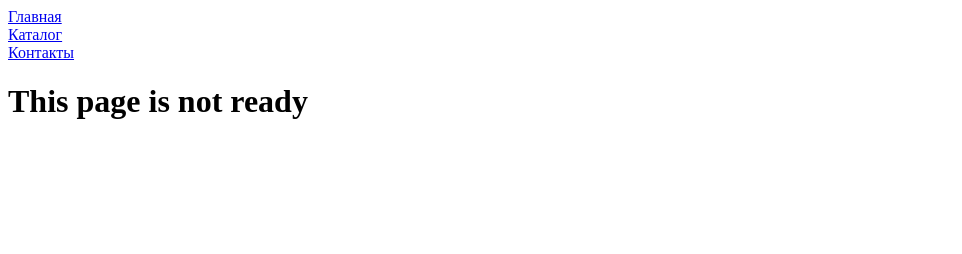
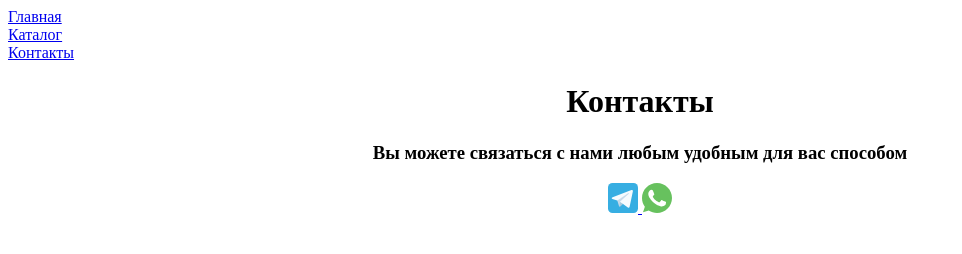
Before and after one commit to Vatsek/HTML-CSS_PT01, a plain HTML site: page contacts.html in a window 1280 px wide. Shown: the whole page, without its empty margins (0-962 px from the left). Drawn offline with Linux system fonts and the light colour scheme.

Commit message:
complete

```diff
--- a/assept/styles/style.css
+++ b/assept/styles/style.css
@@ -1,4 +1,4 @@
-h2 , h1 {
+h1, h2, h3, h4 {
     text-align: center;
 }
 .color_text {
@@ -8,3 +8,7 @@ h2 , h1 {
 .img {
     width: 200px;
 }
+
+.icon {
+    width: 30px
+}
--- a/contacts.html
+++ b/contacts.html
@@ -5,14 +5,23 @@
     <meta charset="UTF-8">
     <meta name="viewport" content="width=device-width, initial-scale=1.0">
     <title>Contacts</title>
-
+    <link rel="stylesheet" href="./assept/styles/style.css">
     <a href="index.html">Главная</a><br>
     <a href="catalog.html">Каталог</a><br>
     <a href="#">Контакты</a>
 </head>
 
 <body>
-<h1>This page is not ready</h1>
+    <h1 class="h1">Контакты</h1>
+    <h3>Вы можете связаться с нами любым удобным для вас способом</h3>
+
+    <div style="text-align:center">
+        <a href=" https://t.me/@Vatsek_Pavel" target="_blank">
+            <img class="icon" src="./assept/img/icon/telegram-svgrepo-com.svg">
+        </a>
+        <a href="https://wa.me/79265974869" target="_blank">
+            <img class="icon" src="./assept/img/icon/whatsapp-color-svgrepo-com.svg">
+        </a>
+    </div>
 </body>
-
 </html>
```
Also changed, not shown: index.html (+1 -0 lines), assept/img/icon/telegram-svgrepo-com.svg (added), assept/img/icon/whatsapp-color-svgrepo-com.svg (added).
